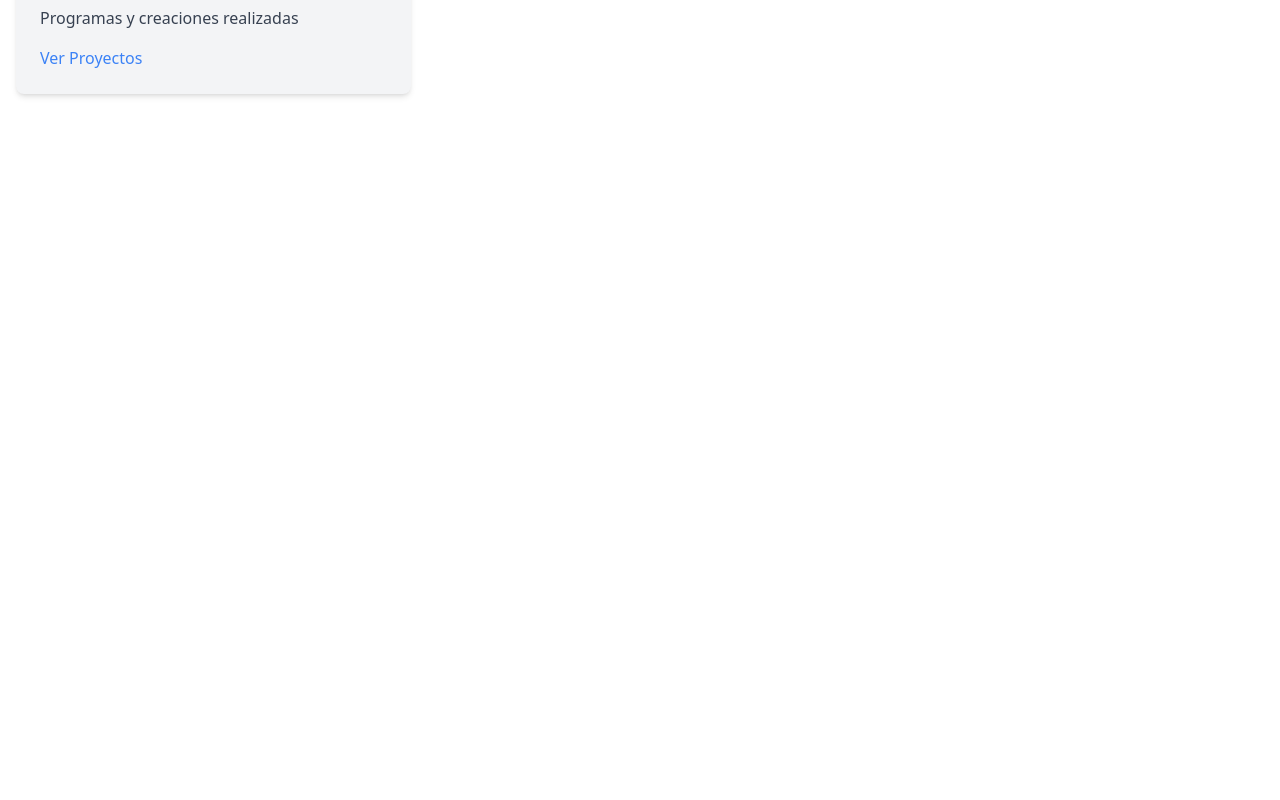
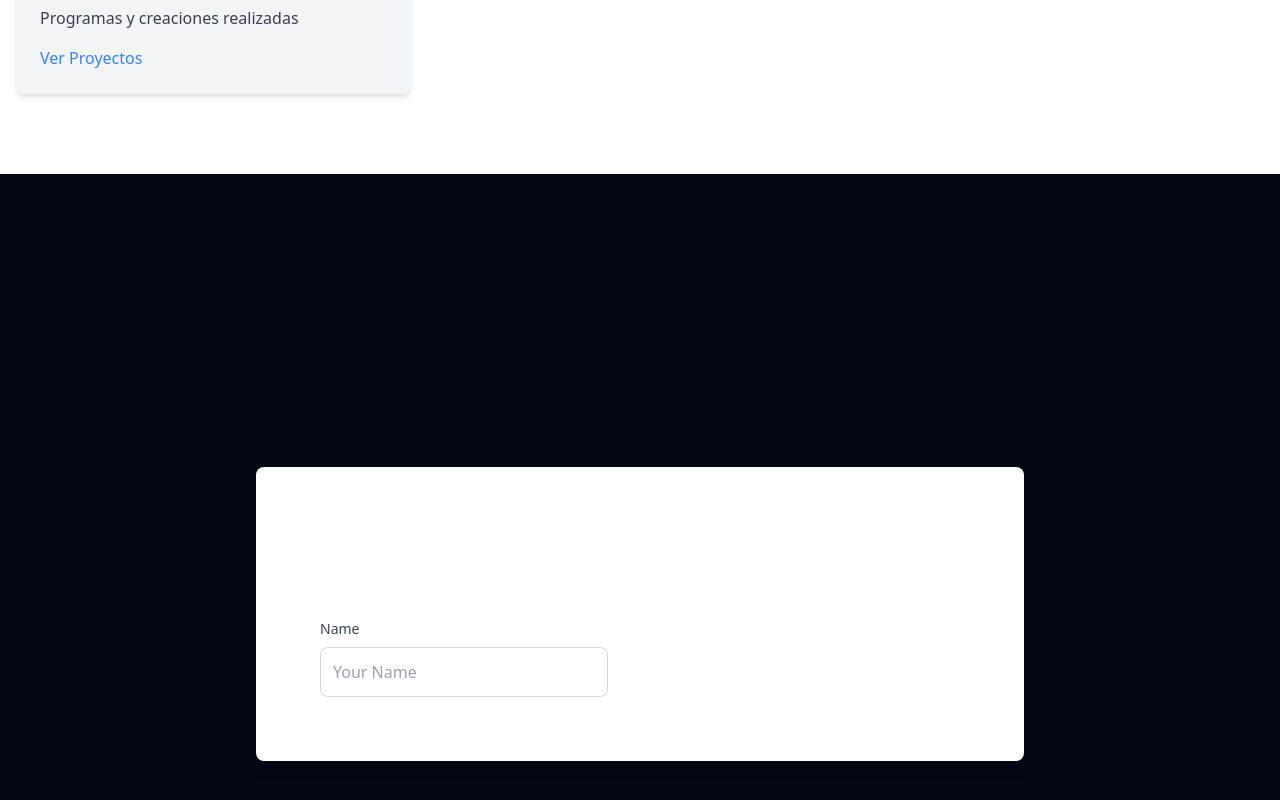
Before and after one commit to JunhoRS/my-portfolio, a React (Vite) app: page / in a window 1280 px wide. Shown: the part 1802-2602 px from the top of the page. Before the commit the page ends 1976 px from the top, so only its background shows below. Built offline with nearby package versions, Linux system fonts and the light colour scheme.

Commit message:
components

```diff
--- a/src/App.jsx
+++ b/src/App.jsx
@@ -4,6 +4,7 @@ import 'aos/dist/aos.css';
 import Hero from './components/Hero.jsx';
 import About from './components/About.jsx';
 import Projects from './components/Projects.jsx';
+import Contact from './components/Contact.jsx';
 
 function App() {
   useEffect(() => {
@@ -16,9 +17,9 @@ function App() {
   return (
     <main className="bg-gray-950">
       <Hero />
-      {/* You can add more components here */}
       <About />
       <Projects />
+      <Contact />
     </main>
   )
 }
```
